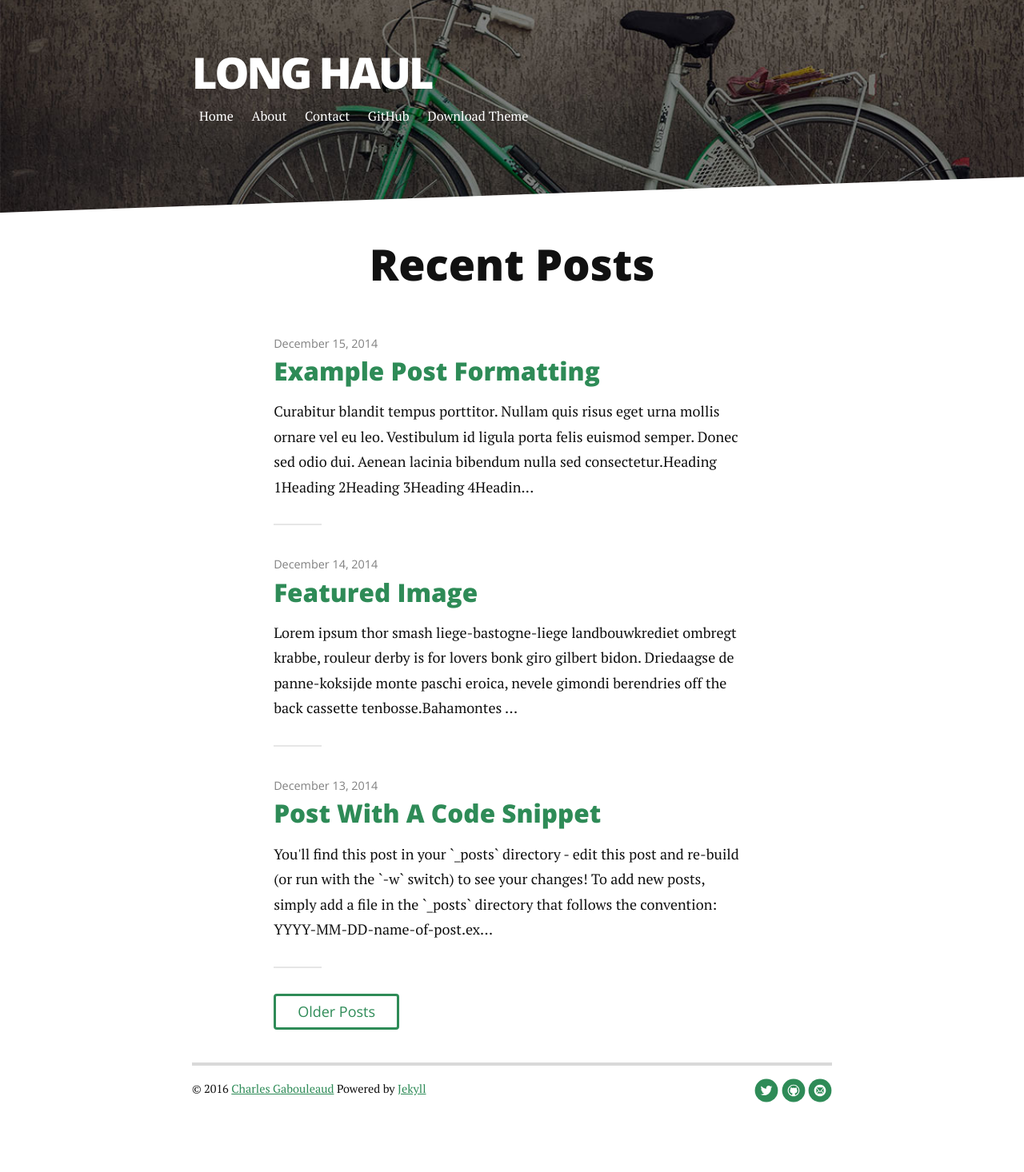
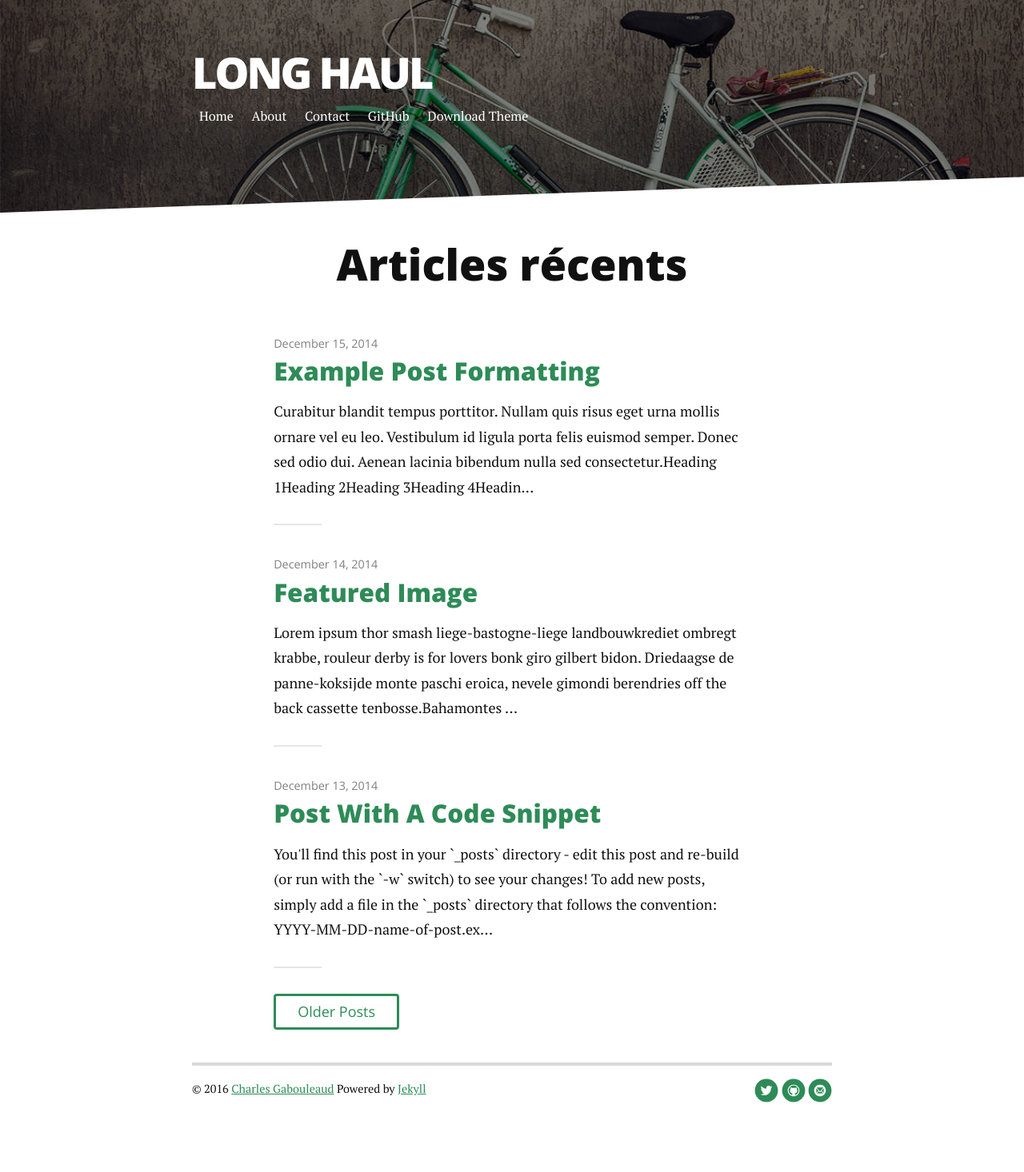
Before and after one commit to charlesgabouleaud/charlesgabouleaud.github.io, a Jekyll site: the page built from index.html, in a window 1280 px wide. Shown: the whole page at 80% size. Built offline with Jekyll 4.4.1, drawn with Linux system fonts in a browser that asks for light colours; nearby versions of some CDN libraries; the list of posts is cut into pages by our own code.

Commit message:
Traduction de Recent Posts

```diff
--- a/index.html
+++ b/index.html
@@ -4,7 +4,7 @@
 ---
 
 <div class="home" id="home">
-  <h1 class="pageTitle">Recent Posts</h1>
+  <h1 class="pageTitle">Articles récents</h1>
   <ul class="posts noList">
     {% for post in paginator.posts %}
       <li>
```
